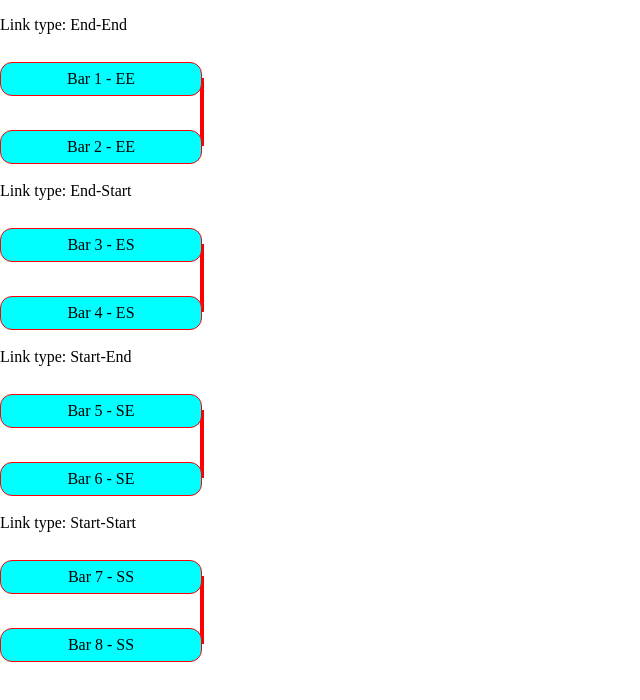
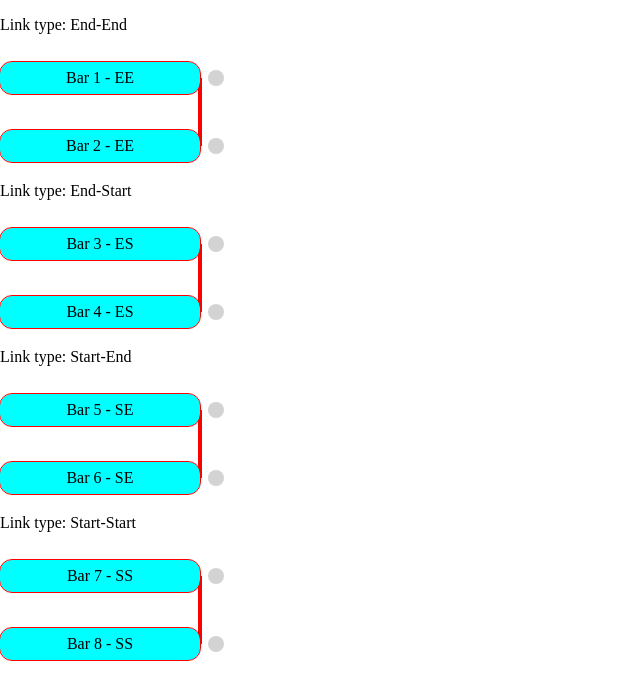
Before and after one commit to shpaq23/ng-gantt-links, an Angular app: page / in a window 1280 px wide. Shown: the top 700 px of the page, without its empty margins (0-640 px from the left). Built offline with nearby package versions, Linux system fonts and the light colour scheme.

Commit message:
Add endpoints to bars

```diff
--- a/src/app/bar/BarComponent.html
+++ b/src/app/bar/BarComponent.html
@@ -1 +1,8 @@
-<p>{{summary}}</p>
+<div class="bar__endpoint bar__endpoint--left"></div>
+<div class="bar__endpoint bar__endpoint--right"></div>
+
+<div #wrapper class="bar__wrapper">
+	<p>
+		{{ summary }}
+	</p>
+</div>
--- a/src/app/bar/BarComponent.scss
+++ b/src/app/bar/BarComponent.scss
@@ -1,7 +1,13 @@
 :host {
+	position: absolute;
+	display: block;
+}
+
+.bar {
+	&__wrapper {
 		width: 200px;
 		height: 32px;
-	border: 1px solid red;
+		outline: 1px solid red;
 		background-color: aqua;
 		border-radius: 12px;
 		display: flex;
@@ -9,5 +15,23 @@
 		justify-content: center;
 		cursor: grab;
 		user-select: none;
+	}
+
+	&__endpoint {
 		position: absolute;
+		top: 50%;
+		width: 16px;
+		height: 16px;
+		border-radius: 50%;
+		background-color: lightgrey;
+		transform: translateY(-50%);
+
+		&--left {
+			left: -24px;
 		}
+
+		&--right {
+			right: -24px;
+		}
+	}
+}
--- a/src/app/bar/BarComponent.ts
+++ b/src/app/bar/BarComponent.ts
@@ -1,4 +1,4 @@
-import { ChangeDetectionStrategy, Component, ElementRef, EventEmitter, Input, NgZone, OnInit, Output, Renderer2 } from '@angular/core';
+import { AfterViewInit, ChangeDetectionStrategy, Component, ElementRef, EventEmitter, Input, NgZone, Output, Renderer2, ViewChild } from '@angular/core';
 import { animationFrameScheduler, fromEvent } from 'rxjs';
 import { switchMap, takeUntil, throttleTime } from 'rxjs/operators';
 
@@ -8,7 +8,10 @@ import { switchMap, takeUntil, throttleTime } from 'rxjs/operators';
 	styleUrls: ['./BarComponent.scss'],
 	changeDetection: ChangeDetectionStrategy.OnPush
 })
-export class BarComponent implements OnInit {
+export class BarComponent implements AfterViewInit {
+
+	@ViewChild('wrapper')
+	wrapperElement: ElementRef;
 
 	@Input()
 	summary: string;
@@ -26,13 +29,13 @@ export class BarComponent implements OnInit {
 	) {
 	}
 
-	ngOnInit() {
+	ngAfterViewInit() {
 		this.setPosition(0);
 		this.ngZone.runOutsideAngular(() => this.dragAndDrop());
 	}
 
 	private dragAndDrop(): void {
-		fromEvent<MouseEvent>(this.elementRef.nativeElement, 'mousedown')
+		fromEvent<MouseEvent>(this.wrapperElement.nativeElement, 'mousedown')
 			.pipe(
 				switchMap(() => {
 					return fromEvent<MouseEvent>(document, 'mousemove')
```
Lines whose indentation alone changed are shown as unchanged.
